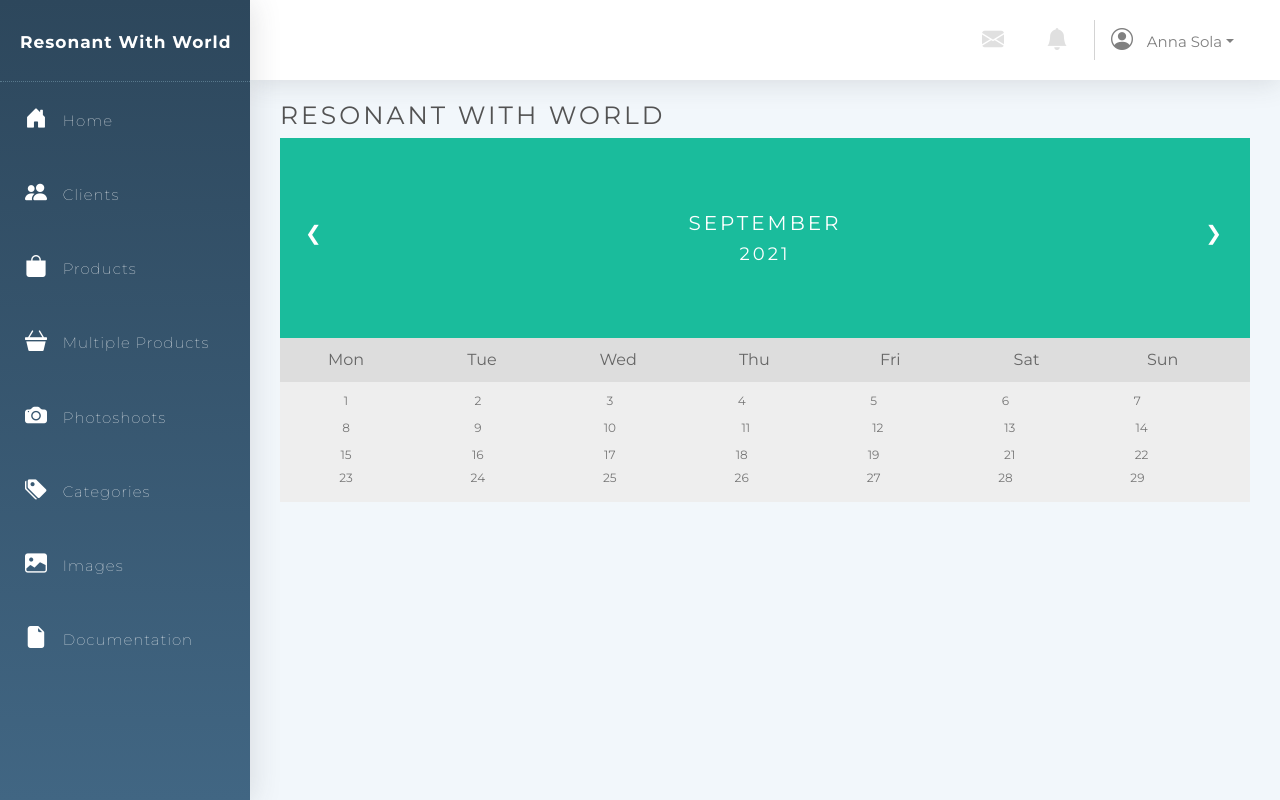
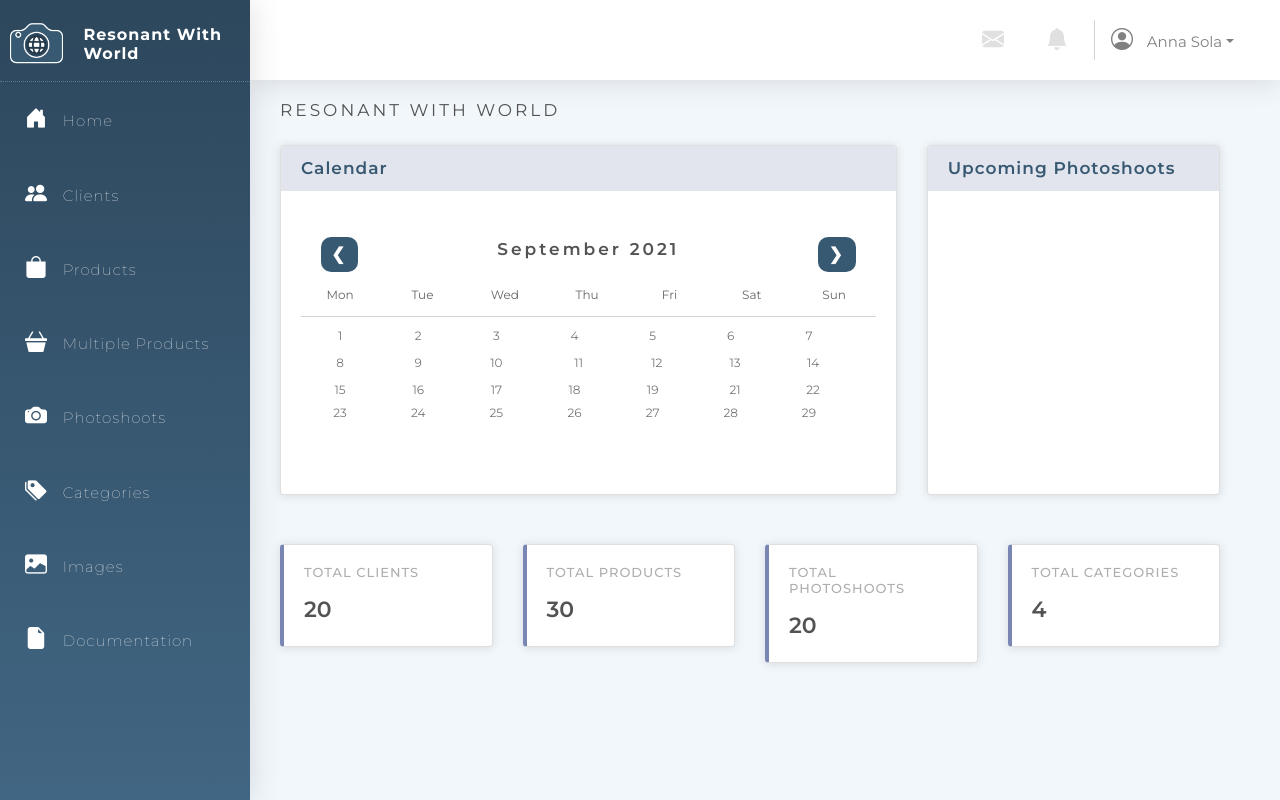
Before and after one commit to SaraahTran/Resonant-with-World, a PHP site: page / in a window 1280 px wide. Run offline with PHP 8.4, Linux system fonts and the light colour scheme.

Commit message:
Home
- Calendar CSS and upcoming photoshoots
- Added total number of clients/products/photoshoots/categories

```diff
--- a/Styles/style.css
+++ b/Styles/style.css
@@ -6,6 +6,7 @@
 html,
 body {
   height: 100%;
+  background: #f2f7fb;
 }
 
 /*Menu*/
@@ -27,10 +28,19 @@ body {
 }
 
 .sidebar-logo {
-  padding: 30px 15px 25px 20px;
-  font-size: 17px;
+  padding: 20px 10px 10px 10px;
+  border-bottom: 1px dotted rgba(173, 216, 230, 0.329);
+}
+
+.company-name{
+  font-size: 16px;
   font-weight: bold;
-  border-bottom: 1px dotted rgba(173, 216, 230, 0.329);
+  padding-left: 20px;
+  padding-top: 5px;
+}
+
+.logo{
+  height: 50px;
 }
 
 i {
@@ -143,20 +153,66 @@ nav {
 }
 
 h1 {
-  font-weight: 700;
-  font-size: 25px !important;
+  font-weight: 400!important;
+  font-size: 17px !important;
   text-transform: uppercase;
   letter-spacing: 3px;
 }
 
-ul {list-style-type: none;}
-body {font-family: Verdana, sans-serif;}
+/*Home*/
+
+.row{
+  margin-top: 25px!important;
+  width: 100%;
+}
+
+.card{
+  box-shadow: 0px 1px 10px rgba(58, 59, 69, 0.15);
+}
+
+.big-card{
+  height: 350px;
+}
+
+.small-card{
+  border-left: 4px solid #7986b4!important;
+}
+
+.card-title{
+  font-size: 13px;
+  color: #AEAEAE;
+  text-transform: uppercase;
+  font-weight: 500;
+  letter-spacing: 1px;
+}
+
+.card-header{
+  font-size: 17px;
+  font-weight: 600;
+  letter-spacing: 1px;
+  color: #385972;
+  border: none!important;
+  background: #E3E5EE!important;
+}
+
+.count{
+  font-weight: 600;
+  font-size: 22px;
+}
+
+/*Calendar*/
+
+ul {
+  list-style-type: none;
+}
 
 /* Month header */
 .month {
-  padding: 70px 25px;
+  padding: 10px 20px;
   width: 100%;
-  background: #1abc9c;
+  background: white;
+  color: #535353!important;
+  font-weight: 600;
   text-align: center;
 }
 
@@ -167,34 +223,42 @@ body {font-family: Verdana, sans-serif;}
 }
 
 .month ul li {
-  color: white;
-  font-size: 20px;
-  text-transform: uppercase;
+  font-size: 17px;
   letter-spacing: 3px;
 }
 
 /* Previous button inside month header */
 .month .prev {
   float: left;
-  padding-top: 10px;
+  padding: 5px 10px;
+  border-radius: 10px;
+  color: white;
+  font-size: 17px;
+  background: #385972;
 }
 
 /* Next button */
 .month .next {
   float: right;
-  padding-top: 10px;
+  padding: 5px 10px;
+  border-radius: 10px;
+  color: white;
+  font-size: 17px;
+  background: #385972;
 }
 
 /* Weekdays (Mon-Sun) */
 .weekdays {
   margin: 0;
   padding: 10px 0;
-  background-color:#ddd;
+  background-color: white;
+  border-bottom: 1px solid lightgrey;
 }
 
 .weekdays li {
   display: inline-block;
   width: 13.6%;
+  font-size: 12px;
   color: #666;
   text-align: center;
 }
@@ -202,7 +266,7 @@ body {font-family: Verdana, sans-serif;}
 /* Days (1-31) */
 .days {
   padding: 10px 0;
-  background: #eee;
+  background:white;
   margin: 0;
 }
 
--- a/index.php
+++ b/index.php
@@ -8,7 +8,7 @@
     <link rel="stylesheet" href="https://stackpath.bootstrapcdn.com/bootstrap/4.3.1/css/bootstrap.min.css" integrity="sha384-ggOyR0iXCbMQv3Xipma34MD+dH/1fQ784/j6cY/iJTQUOhcWr7x9JvoRxT2MZw1T" crossorigin="anonymous">
     <!--Fonts and Icons-->
     <link rel="stylesheet" href="https://cdn.jsdelivr.net/npm/bootstrap-icons@1.5.0/font/bootstrap-icons.css">
-    <link href="https://fonts.googleapis.com/css2?family=Montserrat:wght@100;400;700;800&display=swap" rel="stylesheet">
+    <link href="https://fonts.googleapis.com/css2?family=Montserrat:wght@100;400;500;600;700;800&display=swap" rel="stylesheet">
 </head>
 
 <body>
@@ -17,12 +17,17 @@
 
 <h1>Resonant With World</h1>
 
-
+<div class="row"><div class="col-8">
+<div class="card big-card">
+    <h5 class="card-header">Calendar</h5>
+    <div class="card-body">
+        <p class="card-text">
+        <div class="calendar">
         <div class="month">
             <ul>
                 <li class="prev">&#10094;</li>
                 <li class="next">&#10095;</li>
-        <li>September<br><span style="font-size:18px">2021</span></li>
+                <li>September 2021</li>
             </ul>
         </div>
 
@@ -42,6 +47,55 @@
             <li>21</li><li>22</li><li>23</li><li>24</li><li>25</li><li>26</li><li>27</li></li><li>28</li><li>29</li>
 
         </ul>
+        </p>
+    </div></div>
+</div></div>
+    <div class="col-4">
+
+        <div class="card big-card">
+            <h5 class="card-header">Upcoming Photoshoots</h5>
+            <div class="card-body">
+                <p class="card-text">
+                </p>
+            </div>
+    </div>
+
+
+</div></div>
+
+    <br/>
+
+    <div class="row d-flex justify-content-center">
+        <div class="col">
+            <div class="card small-card" >
+                <div class="card-body">
+                    <h5 class="card-title">Total Clients</h5>
+                    <p class="card-text count">20</p>
+                </div>
+            </div>
+
+        </div>
+        <div class="col"><div class="card small-card" >
+                <div class="card-body">
+                    <h5 class="card-title">Total Products</h5>
+                    <p class="card-text count">30</p>
+                </div>
+            </div></div>
+        <div class="col"><div class="card small-card">
+                <div class="card-body">
+                    <h5 class="card-title">Total Photoshoots</h5>
+                    <p class="card-text count">20</p>
+                </div>
+            </div></div>
+        <div class="col"><div class="card small-card" >
+                <div class="card-body">
+                    <h5 class="card-title">Total Categories</h5>
+                    <p class="card-text count">4</p>
+                </div>
+            </div></div>
+    </div>
+
+
 
 </body>
 
--- a/menu.php
+++ b/menu.php
@@ -7,14 +7,16 @@
     <link rel="stylesheet" href="https://stackpath.bootstrapcdn.com/bootstrap/4.3.1/css/bootstrap.min.css" integrity="sha384-ggOyR0iXCbMQv3Xipma34MD+dH/1fQ784/j6cY/iJTQUOhcWr7x9JvoRxT2MZw1T" crossorigin="anonymous">
     <!--Fonts and Icons-->
     <link rel="stylesheet" href="https://cdn.jsdelivr.net/npm/bootstrap-icons@1.5.0/font/bootstrap-icons.css">
-    <link href="https://fonts.googleapis.com/css2?family=Montserrat:wght@100;400;700;800&display=swap" rel="stylesheet">
+    <link href="https://fonts.googleapis.com/css2?family=Montserrat:wght@100;400;500;600;700;800&display=swap" rel="stylesheet">
 </head>
 
 <body>
 <!--Side Bar-->
 <div class="sidebar-container">
-    <div class="sidebar-logo">
- Resonant With World
+    <div class="sidebar-logo d-flex justify-content-center">
+        <img class="logo " src="Images/Logo.png"/>
+        <br/>
+        <h3 class="company-name">Resonant With World</h3>
     </div>
 
     <div class="hl"></div>
--- a/photoshoots.php
+++ b/photoshoots.php
@@ -10,7 +10,7 @@
 <?php include('./menu.php');?>
 
 <h1>Photoshoots</h1>
-<button onclick="window.location='addphotoshoot.php?id=<?= $row->photo_shoot_id ?>'">Add New Photoshoot</button>
+<button onclick="window.location='addphotoshoot.php?id='">Add New Photoshoot</button>
 
 <?php
 $dbh = new PDO('mysql:host=localhost;dbname=fit2104_assignment2','fit2104','fit2104');
```
Also changed, not shown: categories.php (+5 -5 lines), clients.php (+10 -8 lines), Images/Logo.png. Lines whose indentation alone changed are shown as unchanged.
